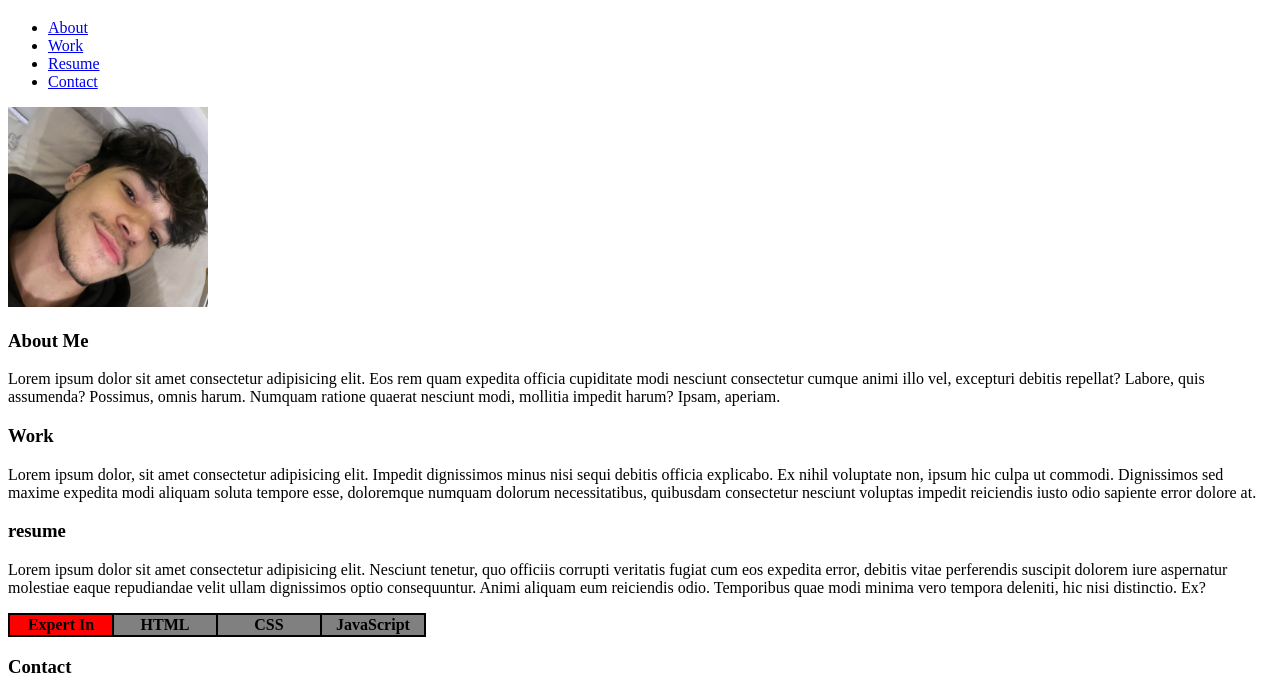
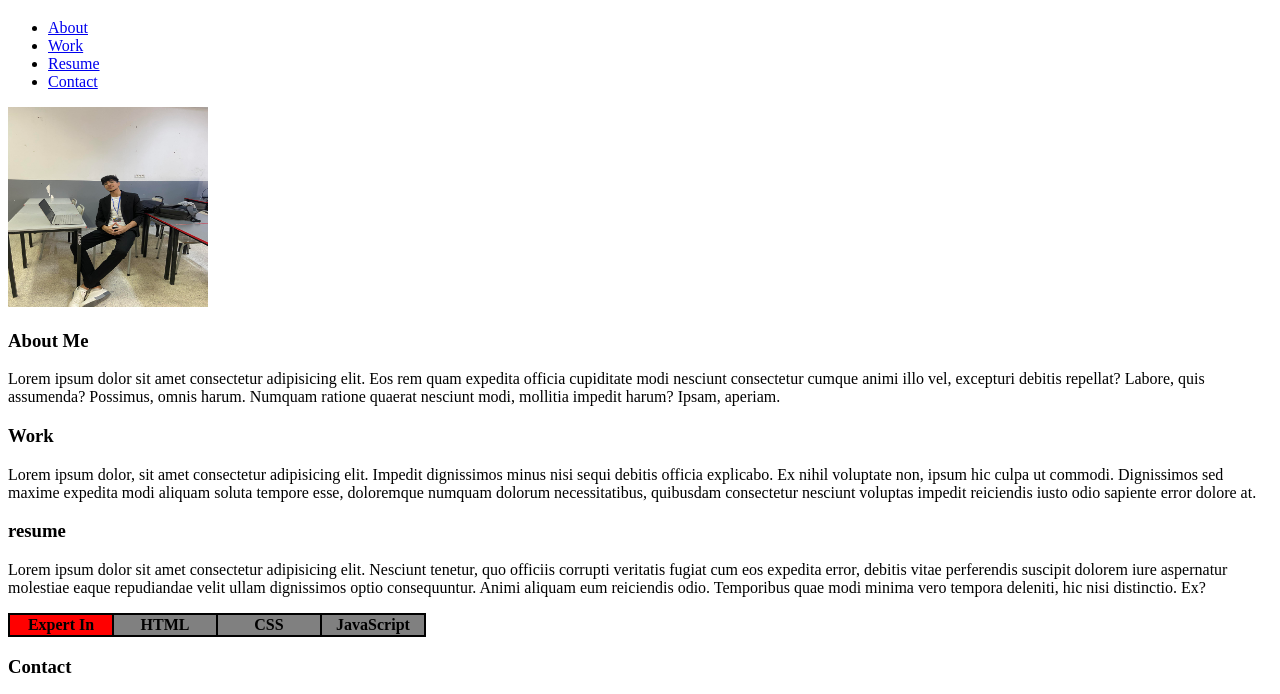
Before and after one commit to SghaierMohamedAli/CheckpointHTML, a plain HTML site: page index.html in a window 1280 px wide. Shown: the part 61-755 px from the top of the page. Drawn offline with Linux system fonts and the light colour scheme.

Commit message:
version 2

```diff
--- a/index.html
+++ b/index.html
@@ -18,12 +18,7 @@
       </nav>
     </header>
     <main>
-      <img
-        src="PortfolioPhoto.jpg"
-        alt="Photo Of me"
-        width="200"
-        height="200"
-      />
+      <img src="Photo.jpg" alt="Photo Of me" width="200" height="200" />
       <section>
         <h3 id="About">About Me</h3>
         <p>
```
Also changed, not shown: Photo.jpg (added), PortfolioPhoto.jpg (deleted).
